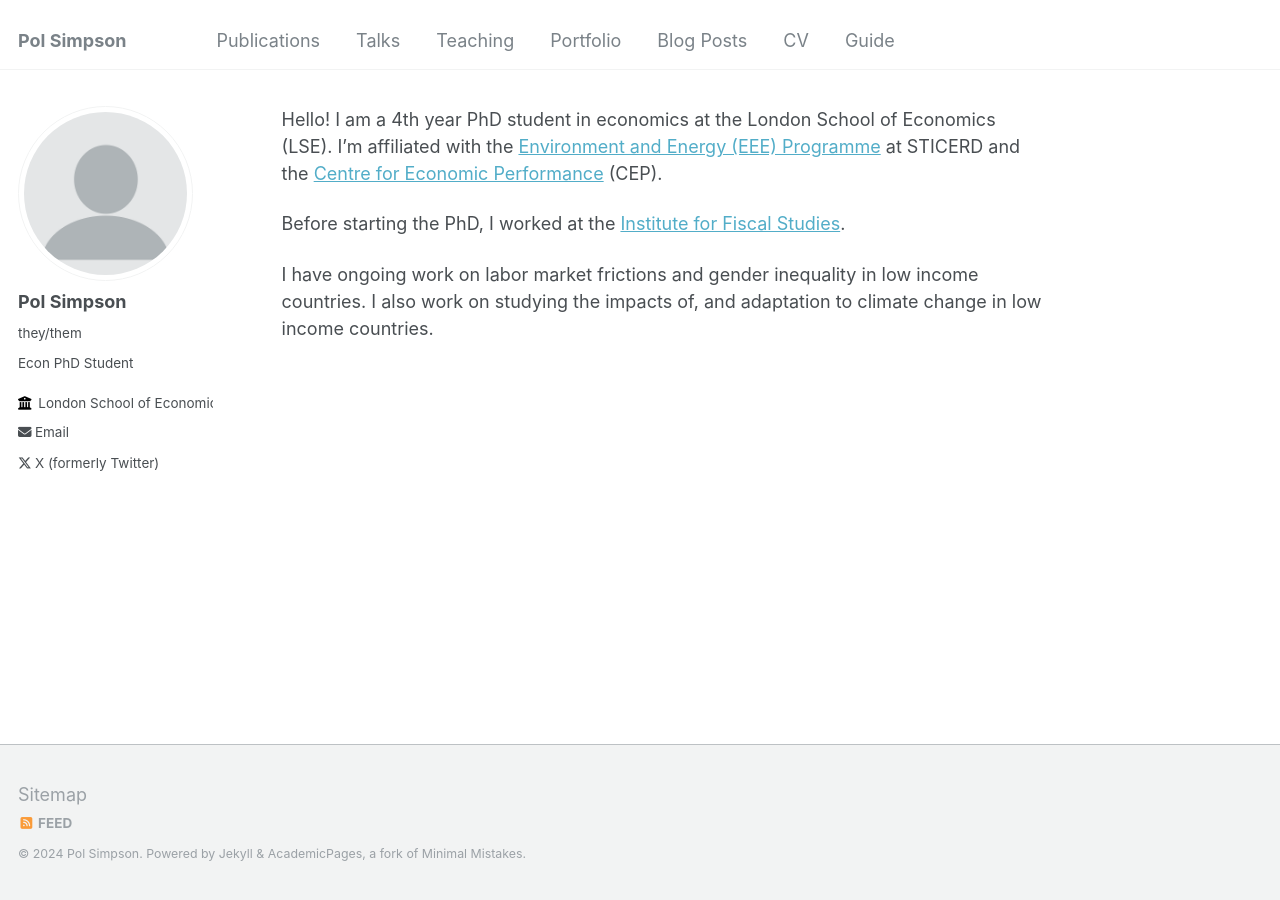
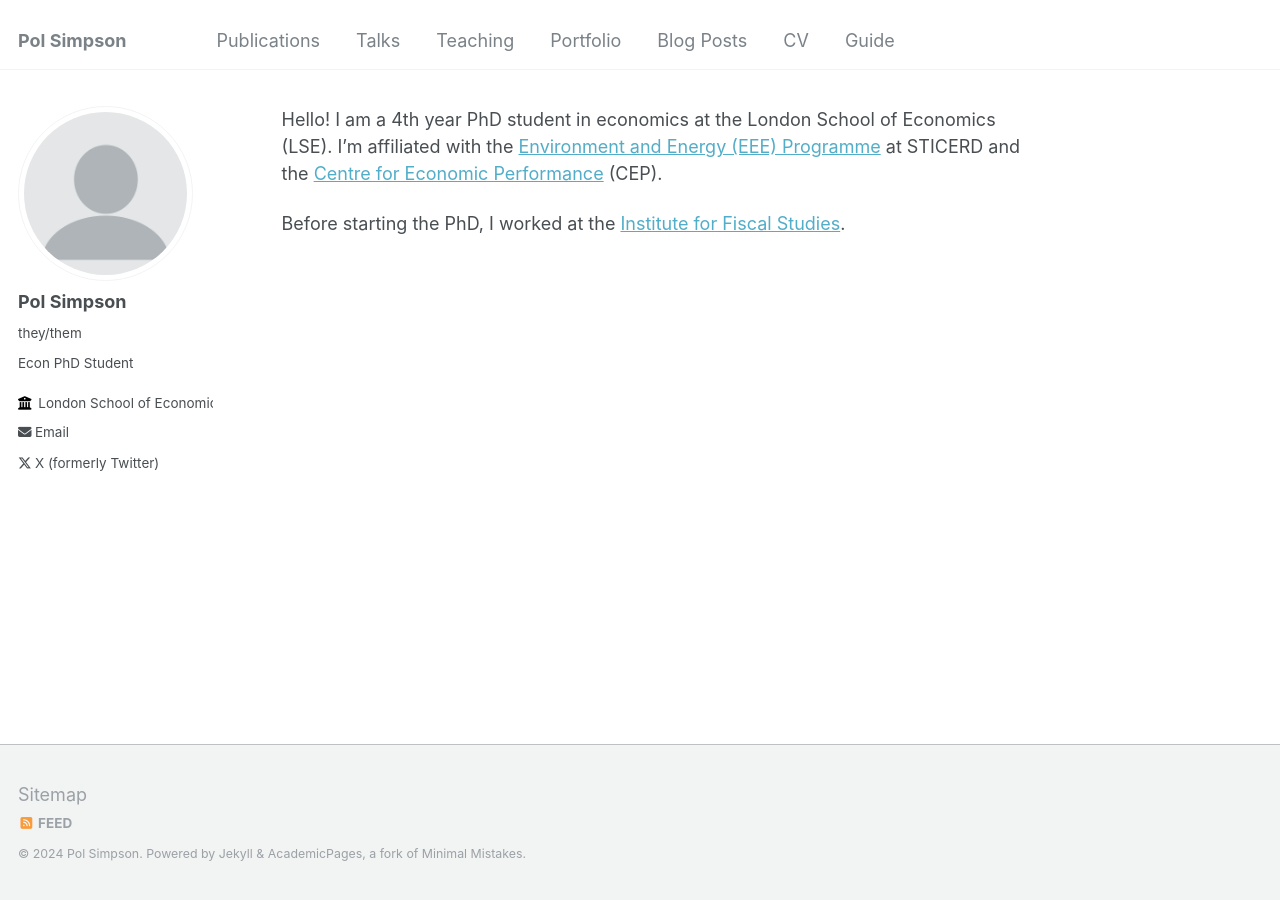
Before and after one commit to polsimpson/polsimpson.github.io, a Jekyll site: the page built from _pages/about.md, in a window 1280 px wide. Built offline with Jekyll 4.4.1, drawn with Linux system fonts in a browser that asks for light colours; our own code applies the rules of GitHub Pages for plain Markdown files.

Commit message:
Update about.md

```diff
--- a/_pages/about.md
+++ b/_pages/about.md
@@ -1,5 +1,3 @@
-Hello! I am a 4th year PhD student in economics at the London School of Economics (LSE). I'm affiliated with the [Environment and Energy (EEE) Programme]() at STICERD and the [Centre for Economic Performance]() (CEP).
+Hello! I am a 4th year PhD student in economics at the London School of Economics (LSE). I'm affiliated with the [Environment and Energy (EEE) Programme](https://sticerd.lse.ac.uk/_new/our-work/economics-of-environment-and-energy/) at STICERD and the [Centre for Economic Performance](https://cep.lse.ac.uk/_new/people/person.asp?id=11236#:~:text=Pol%20Simpson%20is%20a%20PhD,the%20Institute%20for%20Fiscal%20Studies.) (CEP).
 
 Before starting the PhD, I worked at the [Institute for Fiscal Studies](https://ifs.org.uk).
-
-I have ongoing work on labor market frictions and gender inequality in low income countries. I also work on studying the impacts of, and adaptation to climate change in low income countries.
```
